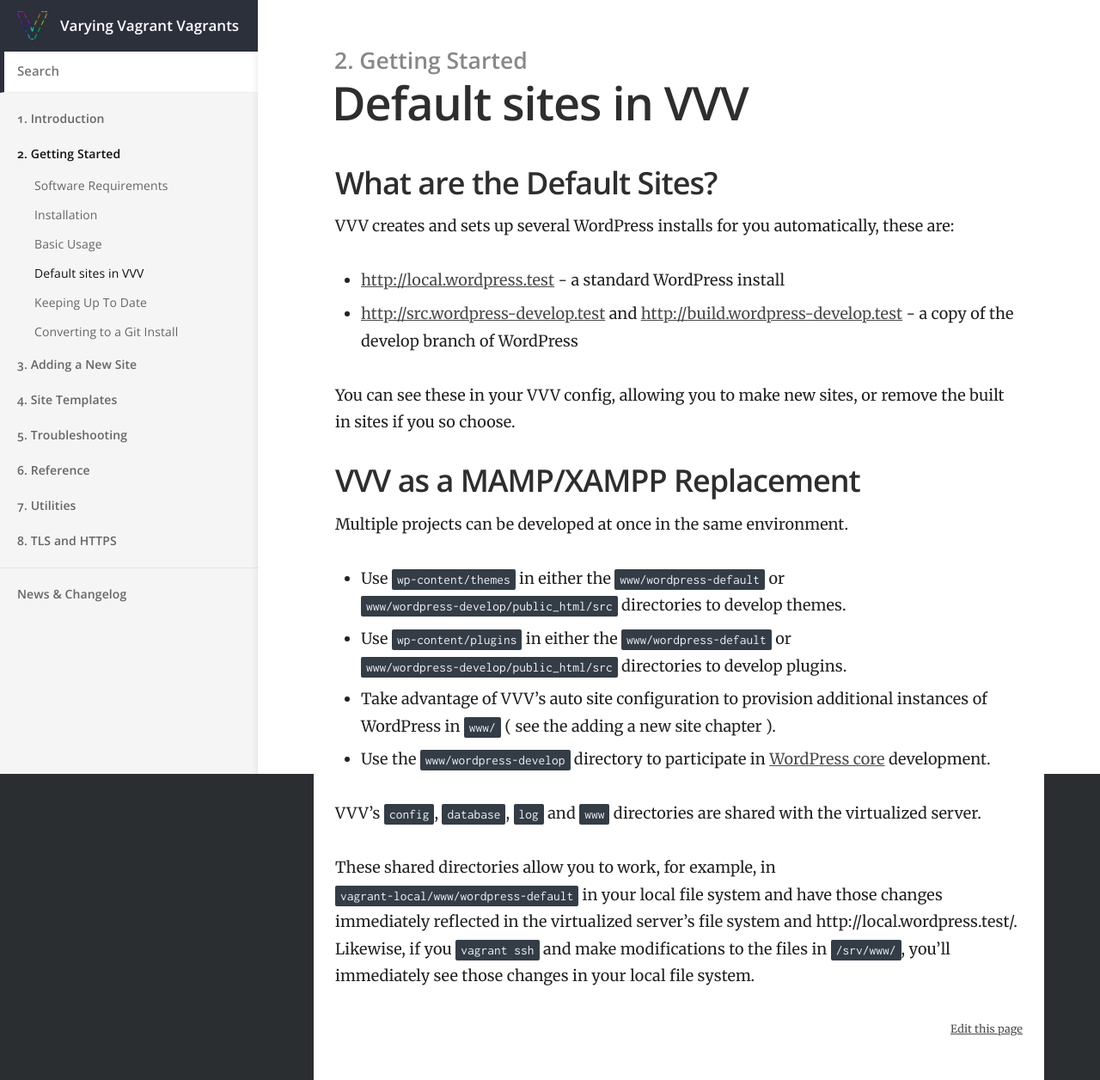
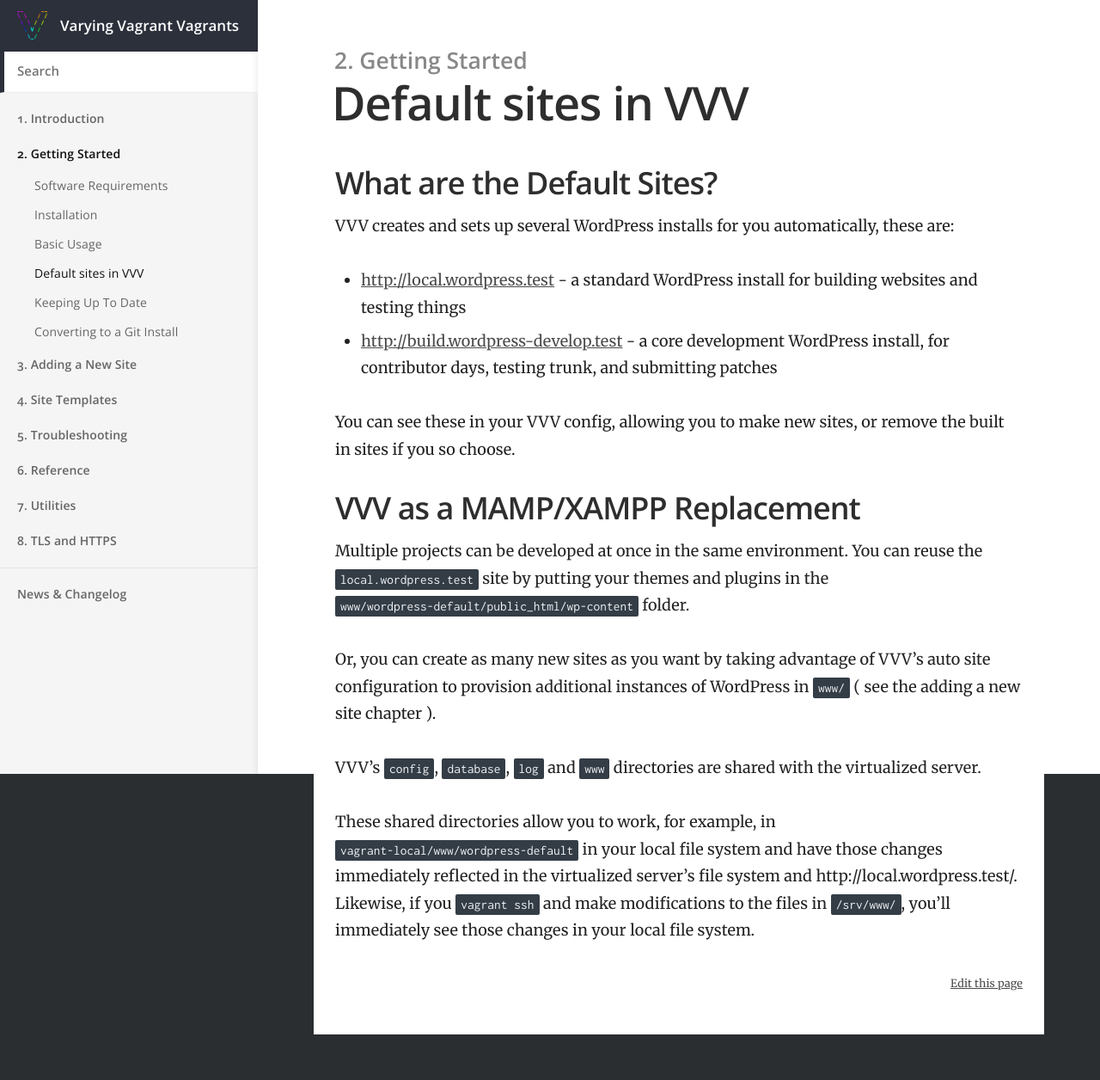
Before and after one commit to Varying-Vagrant-Vagrants/varyingvagrantvagrants.org, a Jekyll site: the page built from docs/en-US/references/default-sites.md, in a window 1280 px wide. Shown: the whole page at 86% size. Built offline with Jekyll 4.4.1, drawn with Linux system fonts in a browser that asks for light colours; after the commit the page ends 1203 px from its top, so only the background shows below that.

Commit message:
Update default-sites.md

```diff
--- a/docs/en-US/references/default-sites.md
+++ b/docs/en-US/references/default-sites.md
@@ -10,19 +10,16 @@ permalink: /docs/en-US/references/default-sites/
 
 VVV creates and sets up several WordPress installs for you automatically, these are:
 
- - [http://local.wordpress.test](http://local.wordpress.test) - a standard WordPress install
- - [http://src.wordpress-develop.test](http://src.wordpress-develop.test) and [http://build.wordpress-develop.test](http://build.wordpress-develop.test) - a copy of the develop branch of WordPress
+ - [http://local.wordpress.test](http://local.wordpress.test) - a standard WordPress install for building websites and testing things
+ - [http://build.wordpress-develop.test](http://build.wordpress-develop.test) - a core development WordPress install, for contributor days, testing trunk, and submitting patches
 
 You can see these in your VVV config, allowing you to make new sites, or remove the built in sites if you so choose.
 
 ## VVV as a MAMP/XAMPP Replacement
 
-Multiple projects can be developed at once in the same environment.
+Multiple projects can be developed at once in the same environment. You can reuse the `local.wordpress.test` site by putting your themes and plugins in the `www/wordpress-default/public_html/wp-content` folder.
 
-* Use `wp-content/themes` in either the `www/wordpress-default` or `www/wordpress-develop/public_html/src` directories to develop themes.
-* Use `wp-content/plugins` in either the `www/wordpress-default` or `www/wordpress-develop/public_html/src` directories to develop plugins.
-* Take advantage of VVV's auto site configuration to provision additional instances of WordPress in `www/` ( see the adding a new site chapter ).
-* Use the `www/wordpress-develop` directory to participate in [WordPress core](https://make.wordpress.org/core/) development.
+Or, you can create as many new sites as you want by taking advantage of VVV's auto site configuration to provision additional instances of WordPress in `www/` ( see the adding a new site chapter ).
 
 VVV's `config`, `database`, `log` and `www` directories are shared with the virtualized server.
 
```
